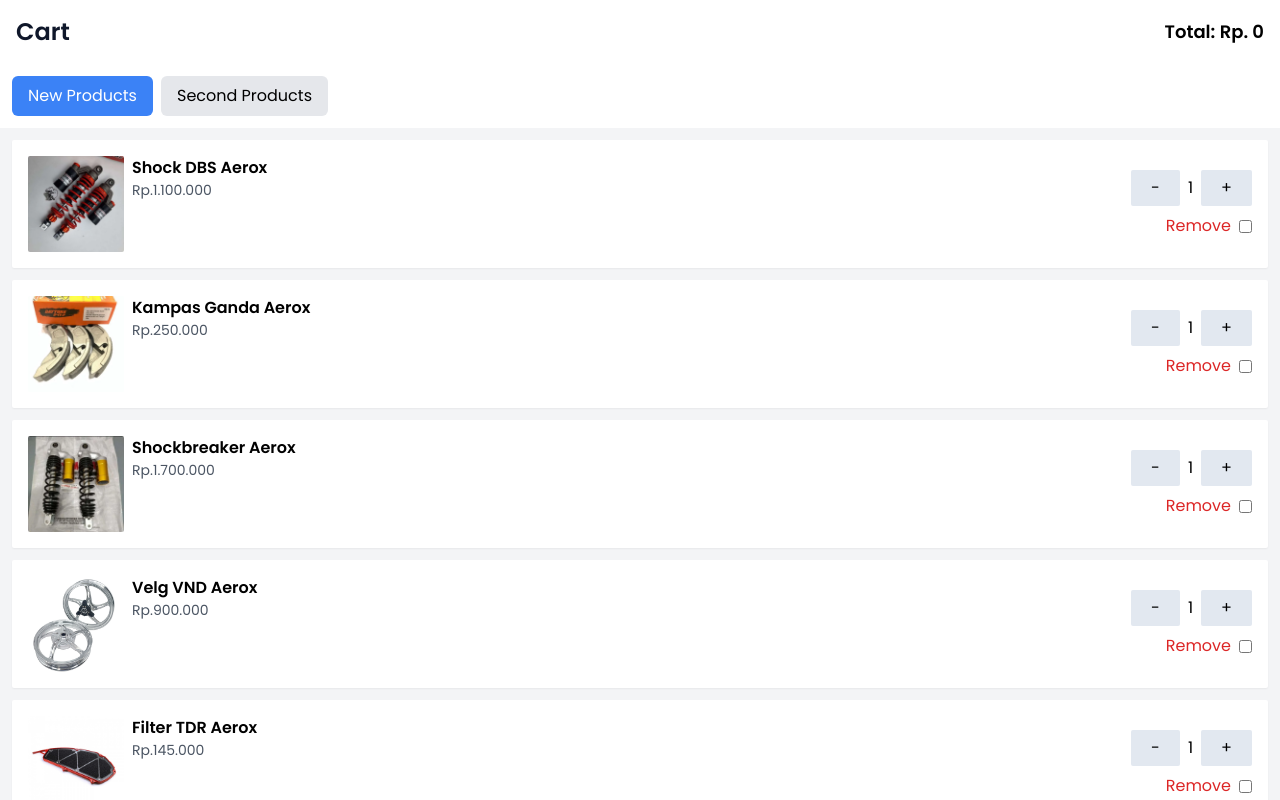
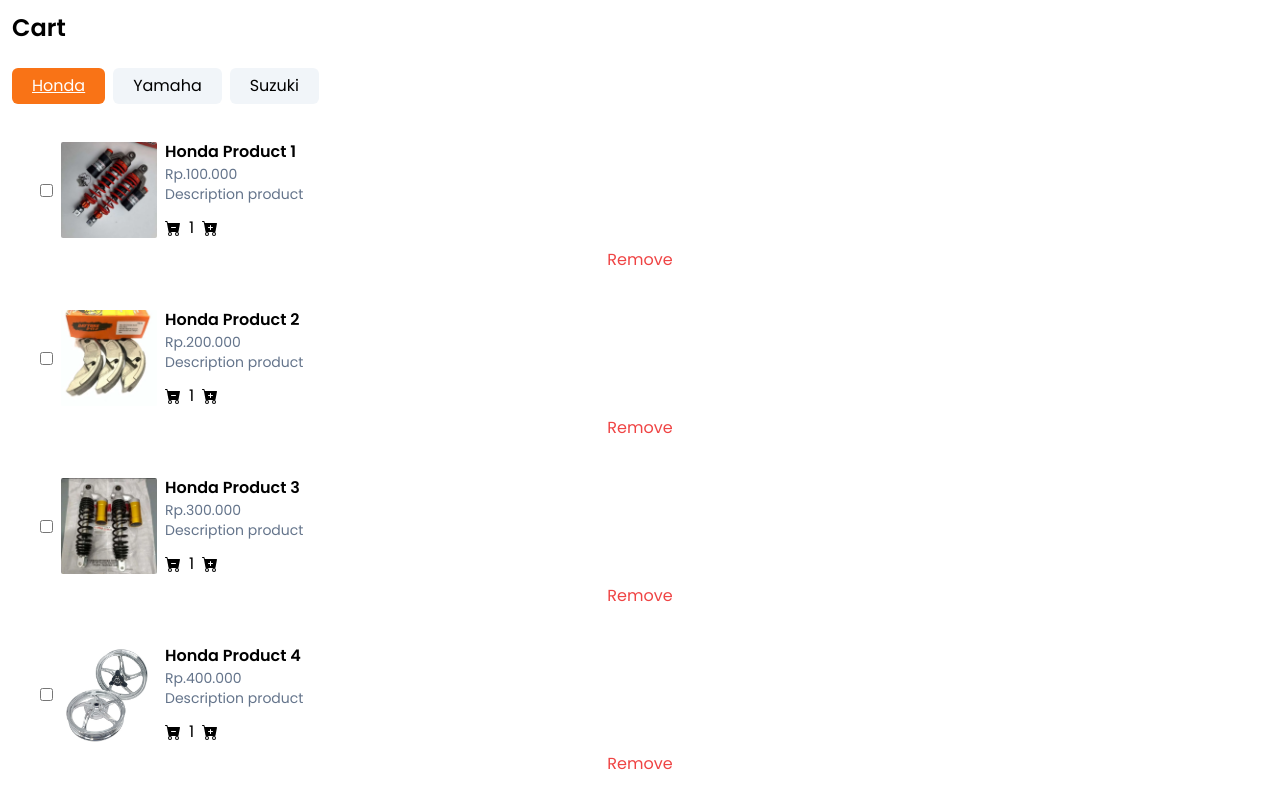
Before and after one commit to RidwanAI/benerin-motor, a React (Vite) app: page /cart in a window 1280 px wide. Built offline with nearby package versions, Linux system fonts and the light colour scheme.

Commit message:
Update: Add Order

```diff
--- a/src/user/shop/components/carts/Cart.jsx
+++ b/src/user/shop/components/carts/Cart.jsx
@@ -1,63 +1,23 @@
 import React, { useState } from "react";
 
 const Cart = () => {
+  // List => Cart Products
   const [cartItems, setCartItems] = useState([
-    { id: 1, name: "Shock DBS Aerox", price: "Rp.1.100.000", description: "High-performance shock absorber for a smoother ride", category: "new", quantity: 1, image: "./product/new/shockdbs-aerox.png" },
-    { id: 2, name: "Kampas Ganda Aerox", price: "Rp.250.000", description: "Durable clutch pads for optimal performance", category: "new", quantity: 1, image: "./product/new/kampasganda-aerox.png" },
-    { id: 3, name: "Shockbreaker Aerox", price: "Rp.1.700.000", description: "Advanced suspension system for superior comfort", category: "new", quantity: 1, image: "./product/new/shockbreaker-aerox.png" },
-    { id: 4, name: "Velg VND Aerox", price: "Rp.900.000", description: "Lightweight alloy wheels for improved handling", category: "new", quantity: 1, image: "./product/new/velgvnd-aerox.png" },
-    { id: 5, name: "Filter TDR Aerox", price: "Rp.145.000", description: "High-performance air filter for efficient airflow", category: "new", quantity: 1, image: "./product/new/filtertdr-aerox.png" },
-    {
-      id: 6,
-      name: "Shock Fushimaya Beat FI/Karbu/Street",
-      price: "Rp.850.000",
-      description: "Shock absorber with exceptional strength for smoother rides",
-      category: "second",
-      quantity: 1,
-      image: "./product/second/shockfushimaya-beat.png",
-    },
-    {
-      id: 7,
-      name: "Kampas Ganda Beat FI/Karbu/Street",
-      price: "Rp.180.000",
-      description: "Efficient clutch pads for consistent performance",
-      category: "second",
-      quantity: 1,
-      image: "./product/second/kampasganda-beat.png",
-    },
+    { id: 1, name: "Honda Product 1", price: "Rp.100.000", description: "Description product", category: "Honda", quantity: 1, image: "./product/new/shockdbs-aerox.png" },
+    { id: 2, name: "Honda Product 2", price: "Rp.200.000", description: "Description product", category: "Honda", quantity: 1, image: "./product/new/kampasganda-aerox.png" },
+    { id: 3, name: "Honda Product 3", price: "Rp.300.000", description: "Description product", category: "Honda", quantity: 1, image: "./product/new/shockbreaker-aerox.png" },
+    { id: 4, name: "Honda Product 4", price: "Rp.400.000", description: "Description product", category: "Honda", quantity: 1, image: "./product/new/velgvnd-aerox.png" },
+    { id: 5, name: "Yamaha Product 5", price: "Rp.500.000", description: "Description product", category: "Yamaha", quantity: 1, image: "./product/new/filtertdr-aerox.png" },
+    { id: 6, name: "Yamaha Product 6", price: "Rp.600.000", description: "Description product", category: "Yamaha", quantity: 1, image: "./product/second/shockfushimaya-beat.png" },
+    { id: 7, name: "Yamaha Product 7", price: "Rp.700.000", description: "Description product", category: "Yamaha", quantity: 1, image: "./product/second/shockfushimaya-beat.png" },
+    { id: 8, name: "Yamaha Product 8", price: "Rp.800.000", description: "Description product", category: "Yamaha", quantity: 1, image: "./product/new/velgvnd-aerox.png" },
+    { id: 9, name: "Suzuki Product 9", price: "Rp.900.000", description: "Description product", category: "Suzuki", quantity: 1, image: "./product/new/filtertdr-aerox.png" },
+    { id: 10, name: "Suzuki Product 10", price: "Rp.1.000.000", description: "Description product", category: "Suzuki", quantity: 1, image: "./product/second/shockfushimaya-beat.png" },
+    { id: 11, name: "Suzuki Product 11", price: "Rp.1.100.000", description: "Description product", category: "Suzuki", quantity: 1, image: "./product/second/shockfushimaya-beat.png" },
+    { id: 12, name: "Suzuki Product 12", price: "Rp.1.200.000", description: "Description product", category: "Suzuki", quantity: 1, image: "./product/second/shockfushimaya-beat.png" },
   ]);
 
-  const [selectedItems, setSelectedItems] = useState([]);
-  const [showPopup, setShowPopup] = useState(false);
-  const [popupItem, setPopupItem] = useState(null);
-  const [showPaymentPopup, setShowPaymentPopup] = useState(false);
-  const [selectedCategory, setSelectedCategory] = useState("new");
-
-  // Function to calculate the total price based on quantity
-  const calculateTotal = () => {
-    return cartItems
-      .filter((item) => selectedItems.includes(item.id))
-      .reduce((total, item) => {
-        const priceValue = parseInt(item.price.replace(/[^\d]/g, ""));
-        return total + priceValue * item.quantity;
-      }, 0);
-  };
-
-  // Increase and decrease item quantity
-  const increaseQuantity = (id) => {
-    setCartItems((prev) => prev.map((item) => (item.id === id ? { ...item, quantity: item.quantity + 1 } : item)));
-  };
-
-  const decreaseQuantity = (id) => {
-    setCartItems((prev) => prev.map((item) => (item.id === id && item.quantity > 1 ? { ...item, quantity: item.quantity - 1 } : item)));
-  };
-
-  // Remove item from cart
-  const removeItem = (id) => {
-    setCartItems((prev) => prev.filter((item) => item.id !== id));
-  };
-
-  // Handle item selection for payment
+  // Function => Select Product
   const handleSelectItem = (id) => {
     setSelectedItems((prev) => {
       if (prev.includes(id)) {
@@ -68,146 +28,297 @@
     });
   };
 
-  // Open detailed item popup
+  // Function => Calculate Total
+  const [selectedItems, setSelectedItems] = useState([]);
+  const calculateTotal = () => {
+    return cartItems
+      .filter((item) => selectedItems.includes(item.id))
+      .reduce((total, item) => {
+        const priceValue = parseInt(item.price.replace(/[^\d]/g, ""));
+        return total + priceValue * item.quantity;
+      }, 0);
+  };
+
+  // Function => Category Product
+  const [selectedCategory, setSelectedCategory] = useState("Honda");
+
+  // Function => Quantity Product
+  const increaseQuantity = (id) => {
+    setCartItems((prev) => prev.map((item) => (item.id === id ? { ...item, quantity: item.quantity + 1 } : item)));
+  };
+
+  const decreaseQuantity = (id) => {
+    setCartItems((prev) => prev.map((item) => (item.id === id && item.quantity > 1 ? { ...item, quantity: item.quantity - 1 } : item)));
+  };
+
+  // Function => Delete Product
+  const removeItem = (id) => {
+    setCartItems((prev) => prev.filter((item) => item.id !== id));
+  };
+
+  // Function => Modal / Pop Up
+  const [popupItem, setPopupItem] = useState(null);
+  const [showPopup, setShowPopup] = useState(false);
   const openPopup = (item) => {
     setPopupItem(item);
     setShowPopup(true);
   };
 
-  // Close item details popup
   const closePopup = () => {
     setShowPopup(false);
   };
 
-  // Proceed to payment with selected items
+  // Function => Proceed Payment
+  const [showPaymentPopup, setShowPaymentPopup] = useState(false);
   const proceedToPayment = () => {
+    setShowPopup(false);
     setShowPaymentPopup(true);
   };
 
-  // Close payment popup
   const closePaymentPopup = () => {
     setShowPaymentPopup(false);
   };
 
+  // Function => Status Order Detail Product
+  const [showOrderPopup, setShowOrderPopup] = useState(false);
+  const [paymentMethod, setPaymentMethod] = useState("");
+  const [deliveryMethod, setDeliveryMethod] = useState("");
+  const [customerAddress, setCustomerAddress] = useState("");
+  const [orderStatus, setOrderStatus] = useState([]);
+
+  const handlePlaceOrder = () => {
+    const orderDetails = cartItems
+      .filter((item) => selectedItems.includes(item.id))
+      .map((item) => ({
+        ...item,
+        virtualAccount: `VA${Math.floor(1000000000 + Math.random() * 9000000000)}`, // Generate nomor VA
+        status: "Waiting Payment",
+      }));
+
+    setOrderStatus(orderDetails);
+    setShowOrderPopup(true);
+    setShowPaymentPopup(false);
+  };
+
   return (
-    <div className="bg-slate-900 flex flex-col font-poppins md:flex-row">
-      {/* Main content */}
-      <div className="flex-1 bg-gray-100">
-        {/* Header */}
-        <div className="flex justify-between items-center p-4 bg-white shadow-md sticky top-0 z-10">
-          <p className="font-semibold text-slate-900 text-xl md:text-2xl">Cart</p>
-          <p className="text-lg font-semibold">Total: Rp. {calculateTotal().toLocaleString()}</p>
+    <div className="flex flex-col font-poppins">
+      {/* Part => Cart */}
+      <div className="flex-1">
+        {/* Part => Header */}
+        <div className="bg-white flex items-center justify-between p-3 sticky top-0 z-10">
+          <p className="font-semibold text-xl md:text-2xl">Cart</p>
         </div>
 
-        {/* Category Selection */}
-        <div className="bg-white flex gap-2 p-3 sticky top-0 z-10">
-          <button onClick={() => setSelectedCategory("new")} className={`px-4 py-2 rounded-md ${selectedCategory === "new" ? "bg-blue-500 text-white" : "bg-gray-200"}`}>
-            New Products
+        {/* Part => Category Product */}
+        <div className="bg-white flex gap-2 overflow-x-auto p-3 sticky top-0 whitespace-nowrap z-10">
+          <button onClick={() => setSelectedCategory("Honda")} className={`px-3 py-1.5 rounded-md md:px-5 md:py-1.5 ${selectedCategory === "Honda" ? "bg-orange-500 text-white underline" : "bg-slate-100"}`}>
+            Honda
           </button>
-          <button onClick={() => setSelectedCategory("second")} className={`px-4 py-2 rounded-md ${selectedCategory === "second" ? "bg-blue-500 text-white" : "bg-gray-200"}`}>
-            Second Products
+          <button onClick={() => setSelectedCategory("Yamaha")} className={`px-3 py-1.5 rounded-md md:px-5 md:py-1.5 ${selectedCategory === "Yamaha" ? "bg-orange-500 text-white underline" : "bg-slate-100"}`}>
+            Yamaha
+          </button>
+          <button onClick={() => setSelectedCategory("Suzuki")} className={`px-3 py-1.5 rounded-md md:px-5 md:py-1.5 ${selectedCategory === "Suzuki" ? "bg-orange-500 text-white underline" : "bg-slate-100"}`}>
+            Suzuki
           </button>
         </div>
 
-        {/* Cart Items */}
+        {/* Part => Cart Items */}
         <div className="p-3 space-y-3">
           {cartItems
-            .filter((item) => item.category === selectedCategory) // Filter by category
+            .filter((item) => item.category === selectedCategory)
             .map((item) => (
-              <div key={item.id} className="bg-white flex items-center justify-between p-4 rounded-sm shadow-sm space-x-3">
-                {/* Image Product */}
-                <div className="flex items-start gap-2 w-1/2">
+              <div key={item.id} className="bg-white flex flex-col gap-2 p-3">
+                {/* Cart Item */}
+                <div className="flex items-center space-x-2">
+                  {/* Part 1 */}
+                  <div className="flex gap-2 items-center">
+                    <input type="checkbox" checked={selectedItems.includes(item.id)} onChange={() => handleSelectItem(item.id)} className="ml-4" />
                     <img src={item.image} alt={item.name} className="cursor-pointer h-24 object-cover rounded-sm w-24" onClick={() => openPopup(item)} />
-                  <div className="flex flex-col">
-                    <p className="font-semibold text-md">{item.name}</p>
-                    <p className="text-sm text-gray-600">{item.price}</p>
-                  </div>
                   </div>
 
-                {/* Quantity, Remove, and Checkbox */}
-                <div className="flex flex-col gap-2 items-end w-1/2">
-                  <div className="flex items-center gap-2">
-                    <button onClick={() => decreaseQuantity(item.id)} className="bg-slate-200 px-3 py-1.5 rounded-sm md:px-5 md:py-1.5">
-                      -
+                  {/* Part 2 */}
+                  <div className="flex flex-col space-y-3 w-1/2">
+                    <div className="flex flex-col truncate w-auto">
+                      <p className="font-semibold text-md">{item.name}</p>
+                      <p className="text-xs md:text-sm text-slate-500">{item.price}</p>
+                      <p className="text-xs md:text-sm text-slate-500">{item.description}</p>
+                    </div>
+                    <div className="flex gap-2 items-center">
+                      <button onClick={() => decreaseQuantity(item.id)} className="flex gap-2 items-center">
+                        <svg xmlns="http://www.w3.org/2000/svg" width="16" height="16" fill="currentColor" class="bi bi-cart-dash-fill" viewBox="0 0 16 16">
+                          <path d="M.5 1a.5.5 0 0 0 0 1h1.11l.401 1.607 1.498 7.985A.5.5 0 0 0 4 12h1a2 2 0 1 0 0 4 2 2 0 0 0 0-4h7a2 2 0 1 0 0 4 2 2 0 0 0 0-4h1a.5.5 0 0 0 .491-.408l1.5-8A.5.5 0 0 0 14.5 3H2.89l-.405-1.621A.5.5 0 0 0 2 1zM6 14a1 1 0 1 1-2 0 1 1 0 0 1 2 0m7 0a1 1 0 1 1-2 0 1 1 0 0 1 2 0M6.5 7h4a.5.5 0 0 1 0 1h-4a.5.5 0 0 1 0-1" />
+                        </svg>
                       </button>
                       <span>{item.quantity}</span>
-                    <button onClick={() => increaseQuantity(item.id)} className="bg-slate-200 px-3 py-1.5 rounded-sm md:px-5 md:py-1.5">
-                      +
-                    </button>
-                  </div>
-                  <div className="flex items-center justify-between space-x-2 md:justify-start">
-                    <button onClick={() => removeItem(item.id)} className="text-red-600">
-                      Remove
-                    </button>
-                    <input type="checkbox" checked={selectedItems.includes(item.id)} onChange={() => handleSelectItem(item.id)} className="ml-4" />
-                  </div>
-                </div>
-              </div>
-            ))}
-          <div className="flex w-full">
-            <button onClick={proceedToPayment} className="bg-blue-500 text-white px-3 py-1.5 rounded-md w-full md:px-5 md:py-1.5">
-              Proceed to Checkout
+                      <button onClick={() => increaseQuantity(item.id)} className="flex gap-2 items-center">
+                        <svg xmlns="http://www.w3.org/2000/svg" width="16" height="16" fill="currentColor" class="bi bi-cart-plus-fill" viewBox="0 0 16 16">
+                          <path d="M.5 1a.5.5 0 0 0 0 1h1.11l.401 1.607 1.498 7.985A.5.5 0 0 0 4 12h1a2 2 0 1 0 0 4 2 2 0 0 0 0-4h7a2 2 0 1 0 0 4 2 2 0 0 0 0-4h1a.5.5 0 0 0 .491-.408l1.5-8A.5.5 0 0 0 14.5 3H2.89l-.405-1.621A.5.5 0 0 0 2 1zM6 14a1 1 0 1 1-2 0 1 1 0 0 1 2 0m7 0a1 1 0 1 1-2 0 1 1 0 0 1 2 0M9 5.5V7h1.5a.5.5 0 0 1 0 1H9v1.5a.5.5 0 0 1-1 0V8H6.5a.5.5 0 0 1 0-1H8V5.5a.5.5 0 0 1 1 0" />
+                        </svg>
                       </button>
                     </div>
                   </div>
                 </div>
 
-      {/* Popup for item details */}
+                {/* Button => Remove Cart Item */}
+                <button onClick={() => removeItem(item.id)} className="duration-300 flex items-center justify-center text-red-500 hover:text-red-700">
+                  Remove
+                </button>
+              </div>
+            ))}
+
+          {/* Button => Checkout */}
+          <div className="bg-white flex items-center justify-between p-3 rounded-sm">
+            <p className="font-semibold text-md md:text-xl">Total : Rp.{calculateTotal().toLocaleString()}</p>
+            <button onClick={proceedToPayment} className="bg-orange-500 duration-300 px-3 py-1.5 rounded-md text-white hover:bg-orange-700 md:px-5 md:py-1.5">
+              Checkout
+            </button>
+          </div>
+        </div>
+      </div>
+
+      {/* Part => Pop Up Detail Product */}
       {showPopup && popupItem && (
-        <div className="fixed inset-0 bg-black bg-opacity-50 flex items-center justify-center z-10">
-          <div className="bg-white p-6 rounded-lg w-80 space-y-4">
-            <img src={popupItem.image} alt={popupItem.name} className="w-full h-40 object-cover rounded-md" />
-            <h3 className="text-xl font-semibold">{popupItem.name}</h3>
-            <p>{popupItem.description}</p>
+        <div className="bg-black bg-opacity-50 fixed flex inset-0 items-center justify-center px-3 z-10">
+          <div className="bg-white p-3 rounded-md space-y-3 w-full md:w-2/4">
+            <img src={popupItem.image} alt={popupItem.name} className="h-40 object-cover rounded-md w-full" />
+
+            {/* Description */}
+            <div className="bg-slate-100 p-3 rounded-sm text-slate-500">
+              <p className="font-semibold text-xl md:text-2xl">{popupItem.name}</p>
+              <p className="font-semibold text-md">{popupItem.price}</p>
+              <p className="text-sm">{popupItem.description}</p>
+            </div>
+
             <div className="flex space-x-2">
-              <button onClick={closePopup} className="bg-gray-200 px-4 py-2 rounded-full w-full">
+              <button onClick={closePopup} className="bg-slate-300 duration-300 px-3 py-1.5 rounded-md w-full hover:bg-slate-500 md:px-5 md:py-1.5">
                 Close
               </button>
               <button
                 onClick={() => {
-                  setShowPaymentPopup(true);
                   setSelectedItems([popupItem.id]);
-                }} // Trigger payment for this specific item
-                className="bg-blue-500 text-white px-4 py-2 rounded-full w-full"
+                  proceedToPayment();
+                }}
+                className="bg-orange-500 duration-300 px-3 py-1.5 rounded-md text-white w-full hover:bg-orange-700 md:px-5 md:py-1.5"
               >
-                Pay Now
+                Proceed To Pay
               </button>
             </div>
           </div>
         </div>
       )}
 
-      {/* Payment Popup */}
+      {/* Part => Pop Up Detail Payment */}
       {showPaymentPopup && (
-        <div className="fixed inset-0 bg-black bg-opacity-50 flex items-center justify-center z-10">
-          <div className="bg-white p-6 rounded-lg w-80 space-y-4">
-            <h3 className="text-xl font-semibold">Payment</h3>
-            <p className="text-sm">Select the items you want to pay for:</p>
-            <ul>
+        <div className="bg-black bg-opacity-50 fixed flex inset-0 items-center justify-center px-3 z-10">
+          <div className="h-96 overflow-hidden overflow-y-auto w-full md:w-2/4">
+            <div className="bg-white p-3 rounded-md space-y-3">
+              <p className="font-semibold text-xl md:text-2xl">Payment</p>
+              <hr className="w-full" />
+              {/* Part => Payment Method */}
+              <div className="space-y-2">
+                <label className="block font-semibold text-md">Payment Method</label>
+                <select value={paymentMethod} onChange={(e) => setPaymentMethod(e.target.value)} className="w-full p-2 border rounded-md">
+                  <option value="">Select Payment Method</option>
+                  <option value="Bank Transfer">Bank Transfer</option>
+                  <option value="Credit Card">Credit Card</option>
+                </select>
+              </div>
+
+              {/* Part => Delivery Method */}
+              <div className="space-y-2">
+                <label className="block font-semibold text-md">Delivery Method</label>
+                <select value={deliveryMethod} onChange={(e) => setDeliveryMethod(e.target.value)} className="w-full p-2 border rounded-md">
+                  <option value="">Select Delivery Method</option>
+                  <option value="Standard">Standard</option>
+                  <option value="Express">Express</option>
+                </select>
+              </div>
+
+              {/* Part => Address */}
+              <div className="space-y-2">
+                <label className="block font-semibold text-md">Customer Address</label>
+                <textarea value={customerAddress} onChange={(e) => setCustomerAddress(e.target.value)} className="w-full p-2 border rounded-md" placeholder="Enter your address" />
+              </div>
+
+              {/* Part => Cart Item */}
+              <p className="text-sm text-slate-500">Select the items you want to pay for:</p>
+              <div>
                 {cartItems
                   .filter((item) => selectedItems.includes(item.id))
                   .map((item) => (
-                  <li key={item.id} className="flex justify-between items-center">
-                    <span>{item.name}</span>
+                    <li key={item.id} className="flex flex-col space-y-3 mt-3">
+                      <span className="font-semibold text-md">{item.name}</span>
+                      <div className="bg-slate-100 p-3 flex items-center justify-between text-md">
                         <span>{item.price}</span>
-                    <span>Qty: {item.quantity}</span>
-                    <span>Rp. {parseInt(item.price.replace(/[^\d]/g, "")) * item.quantity}</span>
+                        <span>Qty : {item.quantity}</span>
+                        <span>Rp.{parseInt(item.price.replace(/[^\d]/g, "")) * item.quantity}</span>
+                      </div>
                     </li>
                   ))}
-            </ul>
+              </div>
 
-            {/* Total Price of Selected Items */}
-            <div className="flex justify-between items-center font-semibold">
-              <span>Total:</span>
+              {/* Part => Price Total Item */}
+              <div className="flex items-center justify-between font-semibold text-md">
+                <span>Total :</span>
                 <span>Rp. {calculateTotal().toLocaleString()}</span>
               </div>
 
-            <button onClick={closePaymentPopup} className="bg-blue-500 text-white px-4 py-2 rounded-full w-full">
-              Pay Now
-            </button>
-            <button onClick={closePaymentPopup} className="bg-gray-200 px-4 py-2 rounded-full w-full">
+              {/* Button => Cancel & Pay Now */}
+              <div className="flex items-center space-x-2">
+                <button onClick={closePaymentPopup} className="bg-slate-300 duration-300 px-3 py-1.5 rounded-md w-full hover:bg-slate-500 md:px-5 md:py-1.5">
                   Cancel
                 </button>
+                <button onClick={handlePlaceOrder} className="bg-orange-500 duration-300 px-3 py-1.5 rounded-md text-white w-full hover:bg-orange-700 md:px-5 md:py-1.5">
+                  Order Now
+                </button>
+              </div>
+            </div>
+          </div>
+        </div>
+      )}
+
+      {/* Part => Pop Up Order Status */}
+      {showOrderPopup && (
+        <div className="bg-black bg-opacity-50 fixed flex inset-0 items-center justify-center px-3 z-10">
+          <div className="h-96 overflow-y-auto w-full md:w-2/4">
+            <div className="bg-white p-3 rounded-md space-y-3">
+              {/* Header */}
+              <p className="font-semibold text-xl md:text-2xl">Orders</p>
+
+              {/* Order Items */}
+              <div className="space-y-3">
+                {orderStatus.map((item) => (
+                  <div key={item.id} className="bg-slate-100 flex flex-col items-start p-3 rounded-sm space-y-3">
+                    <p className="font-semibold text-md">{item.name}</p>
+                    <div className="flex font-semibold items-start justify-between w-full">
+                      <p className="text-sm text-slate-500">Qty : {item.quantity}</p>
+                      <p className="text-sm text-slate-500">{item.price}</p>
+                    </div>
+
+                    <hr className="border-2 w-full" />
+
+                    <div className="text-start">
+                      <p className="font-semibold text-sm text-slate-500">
+                        Virtual Account : <span className="text-slate-700">{item.virtualAccount}</span>
+                      </p>
+                      <p className="font-semibold text-sm text-slate-500">
+                        Status : <span className="text-orange-500">{item.status}</span>
+                      </p>
+                    </div>
+                  </div>
+                ))}
+              </div>
+
+              {/* Buttons */}
+              <div className="flex items-center space-x-2">
+                <button onClick={() => setShowOrderPopup(false)} className="bg-slate-300 duration-300 py-1.5 rounded-md w-full hover:bg-slate-500">
+                  Close
+                </button>
+                <button onClick={() => (window.location.href = "/orderDetails")} className="bg-orange-500 duration-300 py-1.5 text-white rounded-md w-full hover:bg-orange-700">
+                  Order Details
+                </button>
+              </div>
+            </div>
           </div>
         </div>
       )}
```
Lines whose indentation alone changed are shown as unchanged.
